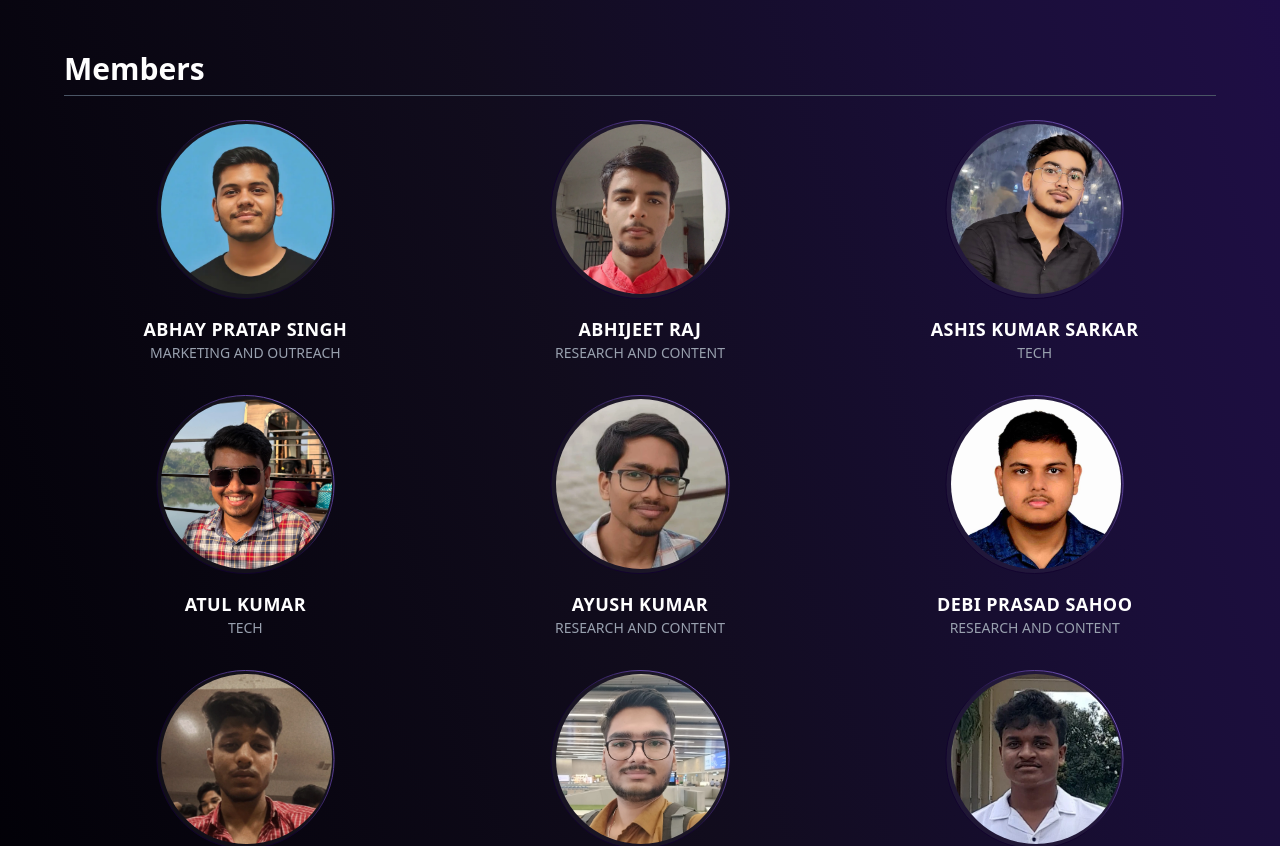
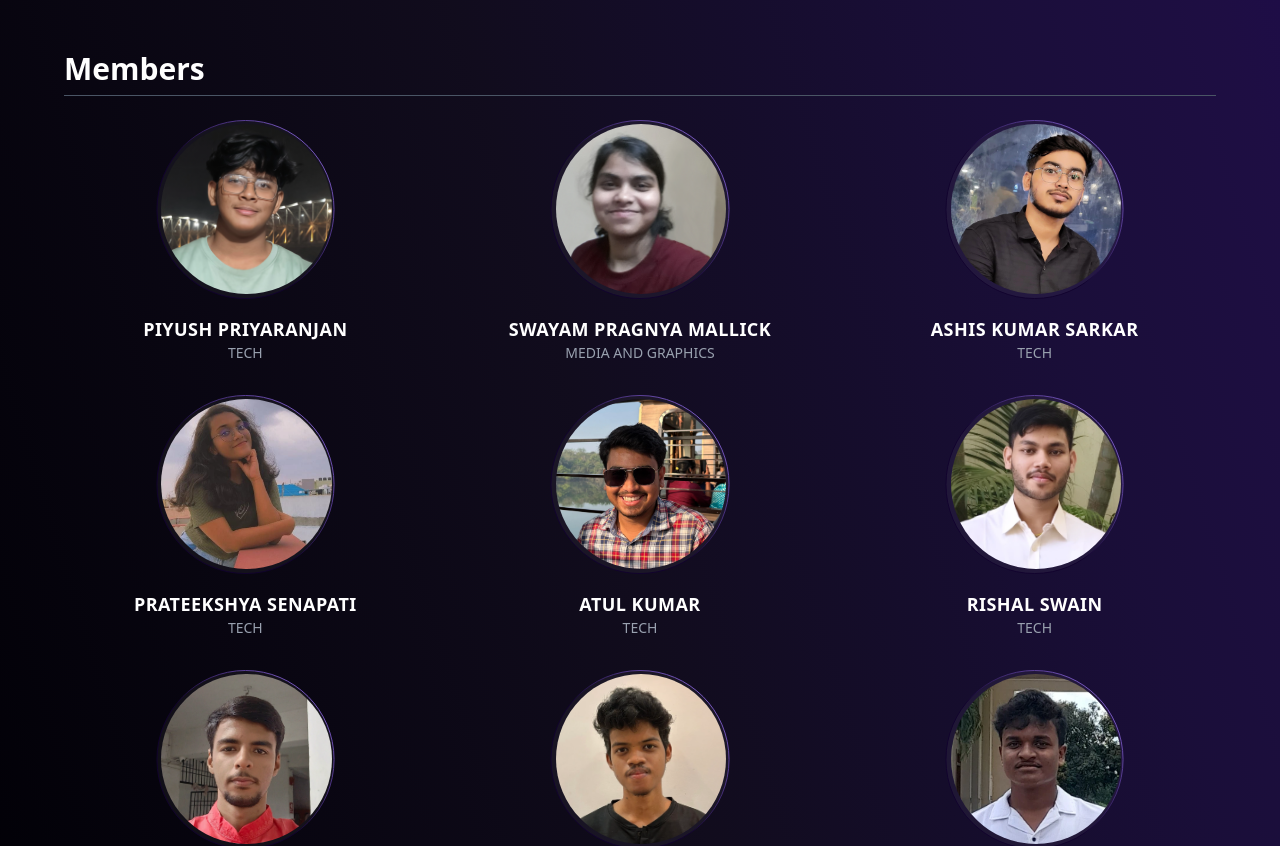
Before and after one commit to sam28u/TARS_Website_2025, a Next.js app in the folder frontend/: page /teams in a window 1280 px wide. Shown: the part 1465-2311 px from the top of the page. Built offline with nearby package versions, Linux system fonts and the light colour scheme; a web font is replaced by a local one.

Commit message:
vercelpush

```diff
--- a/frontend/src/app/teams/page.js
+++ b/frontend/src/app/teams/page.js
@@ -334,7 +334,7 @@ function TeamPage() {
       <TeamSection title="Authorities" members={teamData.authorities} />
       <TeamSection title="Secretaries" members={teamData.secretaries} />
       <TeamSection title="Leads" members={teamData.leads} />
-      <TeamSection title="Members" members={teamData.members} />
+      <TeamSection2 title="Members" members={teamData.members} />
     </div>
   );
 }
```
